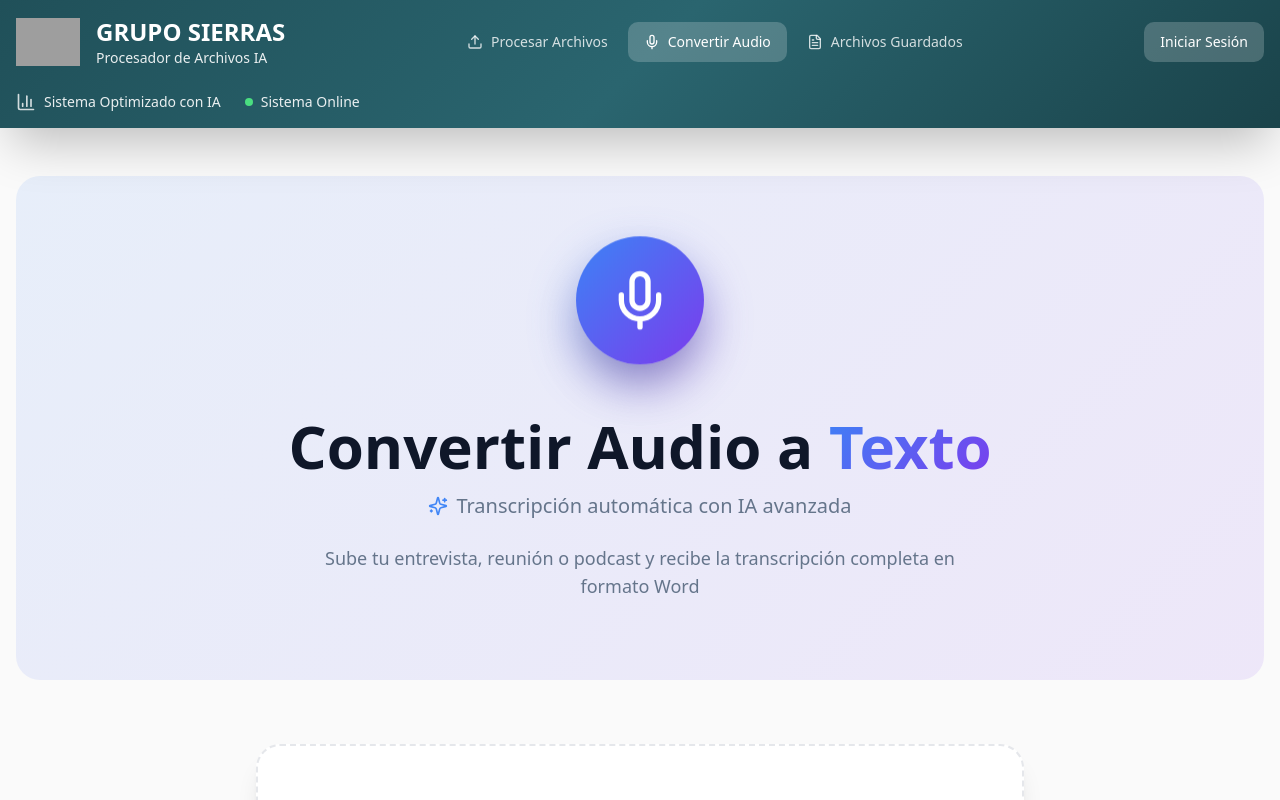
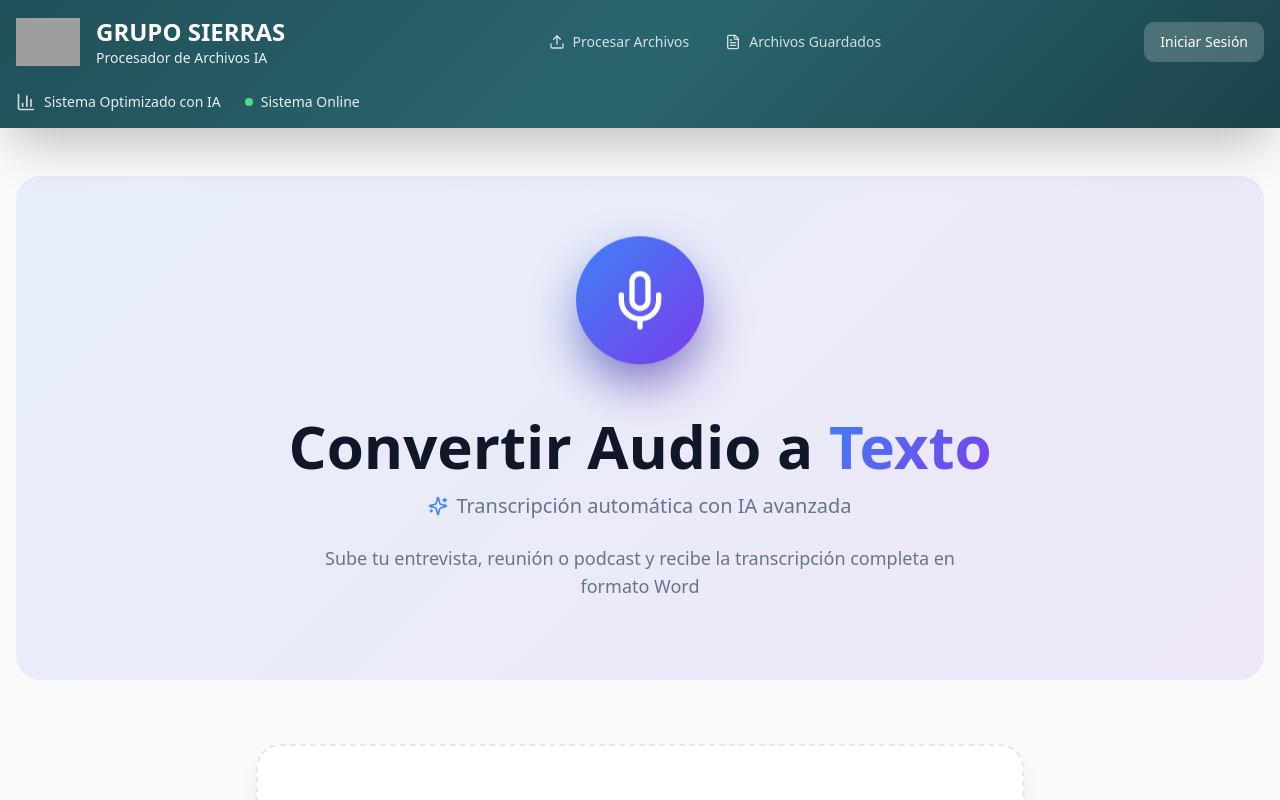
Before and after one commit to jaren777ok/sierra-file-flow, a React (Vite) app: page /convert-audio in a window 1280 px wide. Shown: the top 800 px of the page. Built offline with nearby package versions, Linux system fonts and the light colour scheme; grey boxes are pictures that could not be loaded.

Commit message:
Remove Convert Audio route

```diff
--- a/src/components/Header.tsx
+++ b/src/components/Header.tsx
@@ -39,12 +39,6 @@ const Header = () => {
       href: '/',
       icon: Upload,
       current: location.pathname === '/'
-    },
-    {
-      name: 'Convertir Audio',
-      href: '/convert-audio',
-      icon: Mic,
-      current: location.pathname === '/convert-audio'
     },
     {
       name: 'Archivos Guardados',
```
